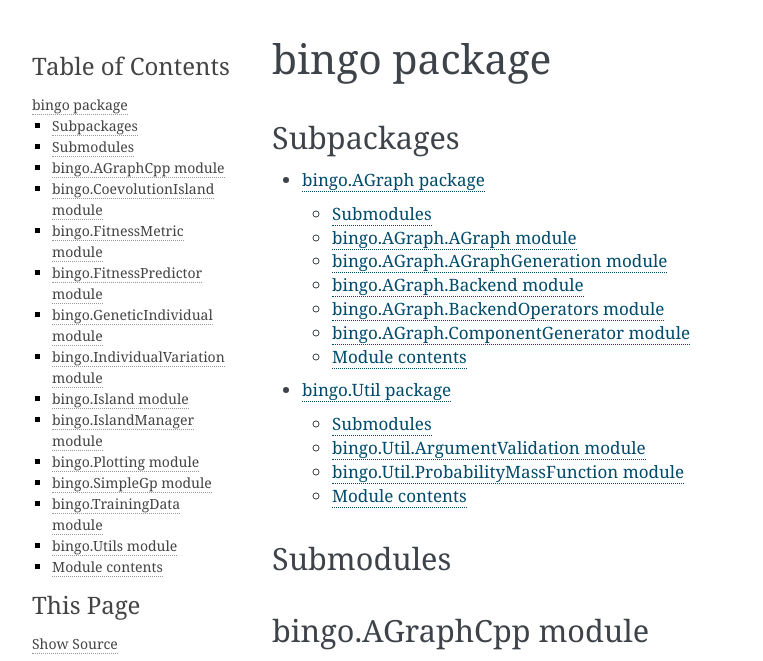
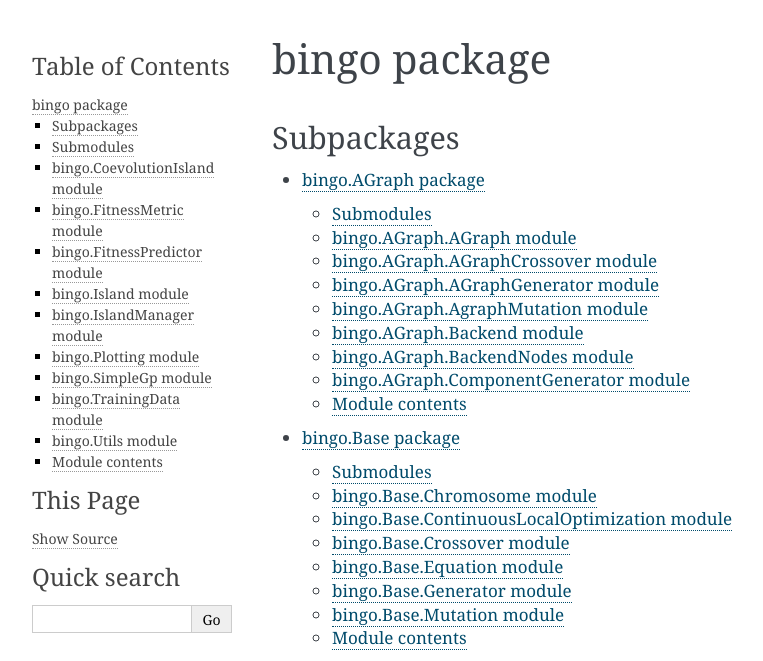
Before and after one commit to nasa/bingo, a Sphinx documentation site: the page built from doc/bingo.rst, in a window 1280 px wide and 1400 px high. Shown: the top 661 px of the window, without its empty margins (148-911 px from the left). Built offline with Sphinx 7.4.7, drawn with Linux system fonts in a browser that asks for light colours; some of the changed text lies outside the part shown; grey boxes are pictures that could not be loaded.

Commit message:
updated documentation

```diff
--- a/doc/bingo.AGraph.rst
+++ b/doc/bingo.AGraph.rst
@@ -12,10 +12,26 @@ bingo.AGraph.AGraph module
     :undoc-members:
     :show-inheritance:
 
-bingo.AGraph.AGraphGeneration module
-------------------------------------
+bingo.AGraph.AGraphCrossover module
+-----------------------------------
 
-.. automodule:: bingo.AGraph.AGraphGeneration
+.. automodule:: bingo.AGraph.AGraphCrossover
+    :members:
+    :undoc-members:
+    :show-inheritance:
+
+bingo.AGraph.AGraphGenerator module
+-----------------------------------
+
+.. automodule:: bingo.AGraph.AGraphGenerator
+    :members:
+    :undoc-members:
+    :show-inheritance:
+
+bingo.AGraph.AgraphMutation module
+----------------------------------
+
+.. automodule:: bingo.AGraph.AgraphMutation
     :members:
     :undoc-members:
     :show-inheritance:
@@ -28,10 +44,10 @@ bingo.AGraph.Backend module
     :undoc-members:
     :show-inheritance:
 
-bingo.AGraph.BackendOperators module
-------------------------------------
+bingo.AGraph.BackendNodes module
+--------------------------------
 
-.. automodule:: bingo.AGraph.BackendOperators
+.. automodule:: bingo.AGraph.BackendNodes
     :members:
     :undoc-members:
     :show-inheritance:
--- /dev/null
+++ b/doc/bingo.Base.rst
@@ -0,0 +1,62 @@
+bingo.Base package
+==================
+
+Submodules
+----------
+
+bingo.Base.Chromosome module
+----------------------------
+
+.. automodule:: bingo.Base.Chromosome
+    :members:
+    :undoc-members:
+    :show-inheritance:
+
+bingo.Base.ContinuousLocalOptimization module
+---------------------------------------------
+
+.. automodule:: bingo.Base.ContinuousLocalOptimization
+    :members:
+    :undoc-members:
+    :show-inheritance:
+
+bingo.Base.Crossover module
+---------------------------
+
+.. automodule:: bingo.Base.Crossover
+    :members:
+    :undoc-members:
+    :show-inheritance:
+
+bingo.Base.Equation module
+--------------------------
+
+.. automodule:: bingo.Base.Equation
+    :members:
+    :undoc-members:
+    :show-inheritance:
+
+bingo.Base.Generator module
+---------------------------
+
+.. automodule:: bingo.Base.Generator
+    :members:
+    :undoc-members:
+    :show-inheritance:
+
+bingo.Base.Mutation module
+--------------------------
+
+.. automodule:: bingo.Base.Mutation
+    :members:
+    :undoc-members:
+    :show-inheritance:
+
+
+Module contents
+---------------
+
+.. automodule:: bingo.Base
+    :members:
+    :undoc-members:
+    :show-inheritance:
--- a/doc/bingo.rst
+++ b/doc/bingo.rst
@@ -7,18 +7,11 @@ Subpackages
 .. toctree::
 
     bingo.AGraph
+    bingo.Base
     bingo.Util
 
 Submodules
 ----------
-
-bingo.AGraphCpp module
-----------------------
-
-.. automodule:: bingo.AGraphCpp
-    :members:
-    :undoc-members:
-    :show-inheritance:
 
 bingo.CoevolutionIsland module
 ------------------------------
@@ -40,22 +33,6 @@ bingo.FitnessPredictor module
 -----------------------------
 
 .. automodule:: bingo.FitnessPredictor
-    :members:
-    :undoc-members:
-    :show-inheritance:
-
-bingo.GeneticIndividual module
-------------------------------
-
-.. automodule:: bingo.GeneticIndividual
-    :members:
-    :undoc-members:
-    :show-inheritance:
-
-bingo.IndividualVariation module
---------------------------------
-
-.. automodule:: bingo.IndividualVariation
     :members:
     :undoc-members:
     :show-inheritance:
```
Also changed, not shown: 17 other files.
